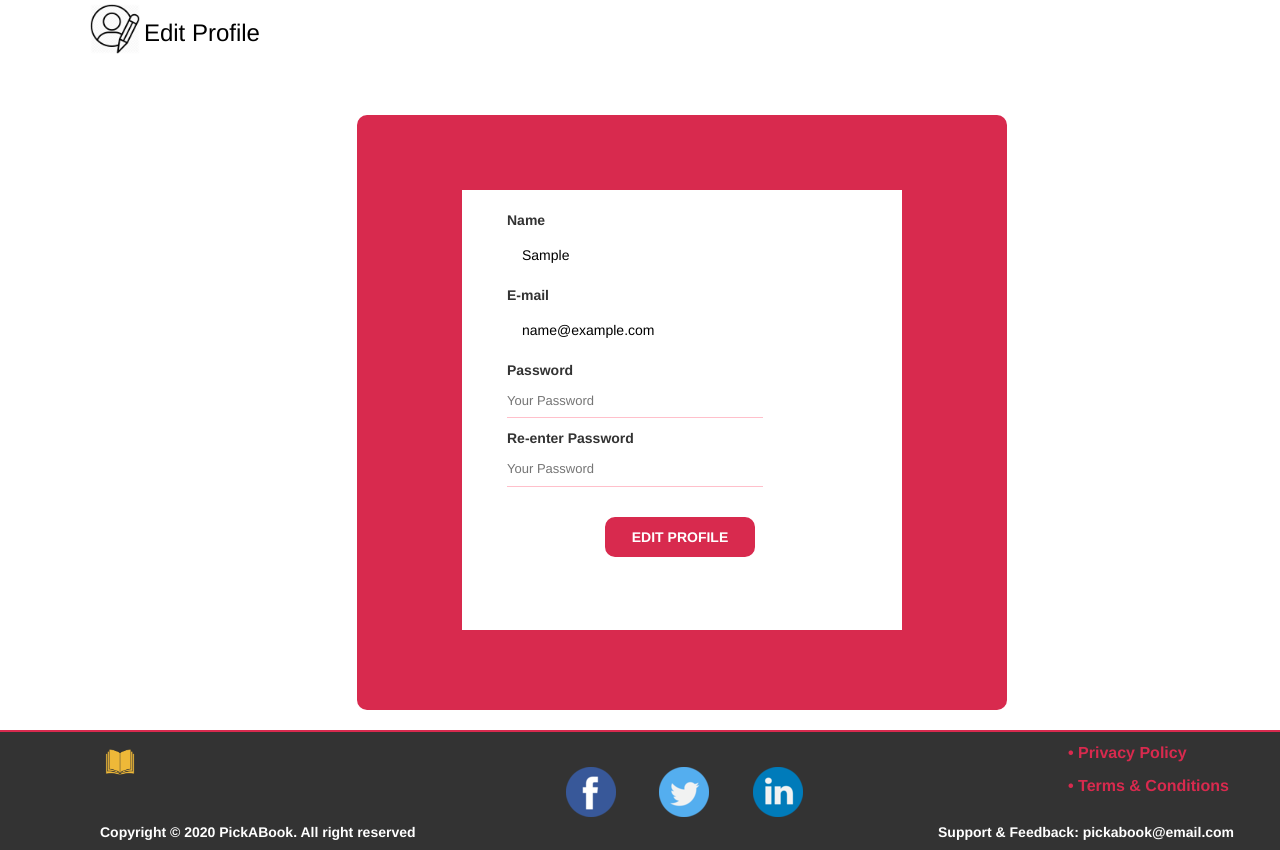
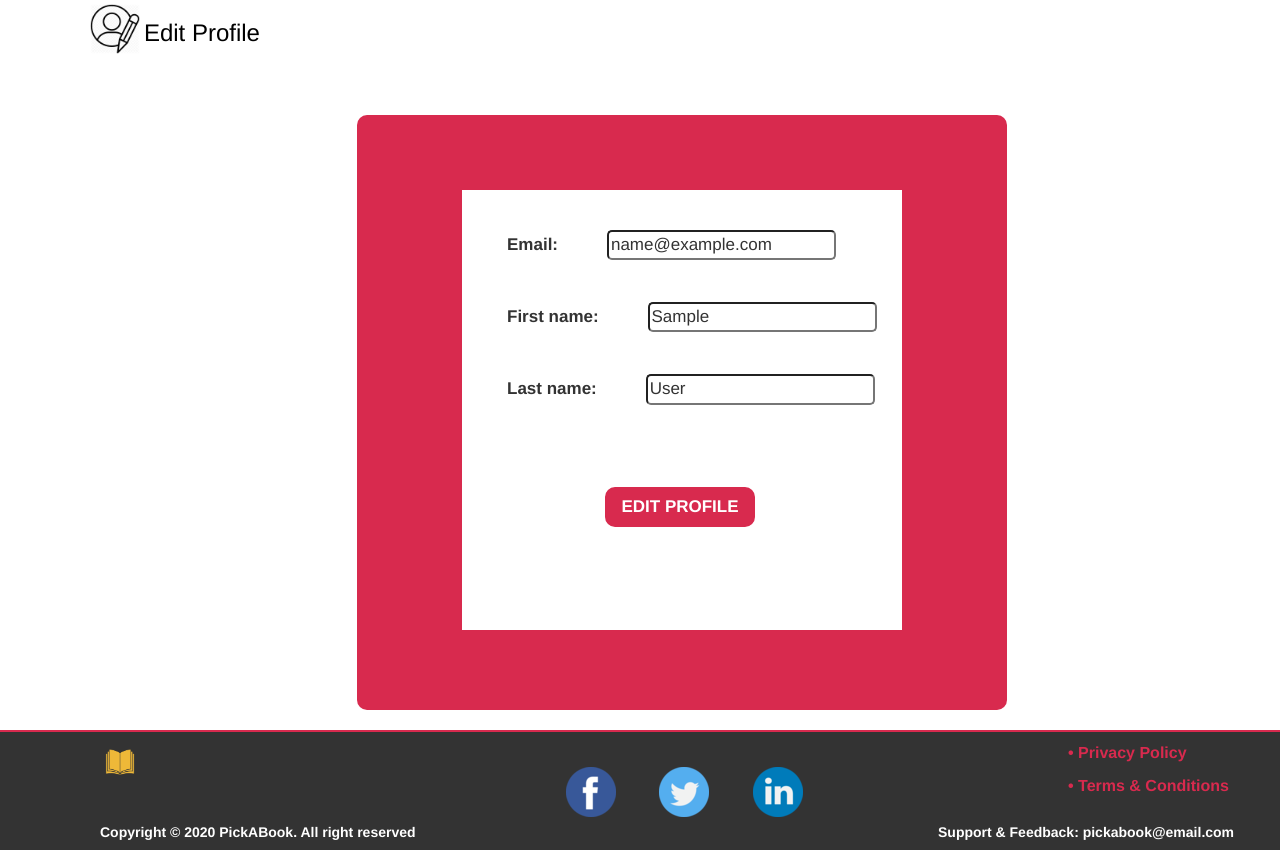
Before and after one commit to avinash-rao/final_PickABook, a Django app: page /profile/edit in a window 1280 px wide. Shown: the part 148-998 px from the top of the page. Run offline with Django 3.2, Linux system fonts and the light colour scheme; the visitor is signed in with stand-in values (Sample User, id 1); some libraries are stand-ins or nearby versions.

Commit message:
Edit page

```diff
--- a/static/css/Edit.css
+++ b/static/css/Edit.css
@@ -71,16 +71,16 @@
     background: #fff;
 }
 
-input[type=text], input[type=password]{
+/* input[type=text], input[type=password]{
   padding: 10px 15px;
   width: 20vw !important;
   display: inline-block;
   border: 0;
   outline: none;
   background: transparent;
-  /* border-bottom: 1px solid pink; */
+  border-bottom: 1px solid pink;
   color: black !important;
-}
+} */
 
 .btn-edit{
   font-weight: bold;
@@ -113,5 +113,22 @@ input[type=text], input[type=password]{
 
 .my-footer {
   position: relative;
+}
 
+/* form design */
+form p {
+  margin-top: 20px;
+  margin-bottom: 40px;
 }
+
+form p label {
+  margin-left: 45px;
+  font-size: 17px;
+}
+
+form p input {
+  margin-left: 45px;
+  background:#fff;
+  border-radius: 5px;
+  font-size: 17px;
+}
--- a/templates/userprofile/edit.html
+++ b/templates/userprofile/edit.html
@@ -19,30 +19,13 @@
 		<div class="profile-div">
 			<div class="profile-form">
 				<br>
-				<form class="" action="profile/change" method="post">
-						{% csrf_token %}
-						<input type="hidden" name="username" value="{{user}}">
-			<p>
-					<label for="name" style="margin-left: 45px"><b>Name</b></label><br>
-					<input type="text" placeholder="Your Name" name="firstname" style="margin-left: 45px" value="{{user.first_name}}" required pattern="^[a-zA-Z][a-zA-Z0-9-_\.]{1,20}$" title="User must contain some meaningfull name">
-			</p>
-			<p>
-					<label for="uname" style="margin-left: 45px"><b>E-mail</b></label><br>
-					<input type="text" placeholder="E-mail" name="mail" style="margin-left: 45px" value="{{user.email}}" required pattern="[a-z0-9._%+-]+@[a-z0-9.-]+\.[a-z]{2,4}$" title="youremail@email.com">
-			</p>
-			<p>
-					<label for="psw" style="margin-left: 45px"><b>Password</b></label><br>
-					<input type="password" placeholder="Your Password" name="password" style="margin-left: 45px" value="" required pattern="(?=.*\d)(?=.*[a-z])(?=.*[A-Z]).{8,}" title="Must contain at least one number and one uppercase and lowercase letter, and at least 8 or more characters">
-			</p>
-
-			<p>
-					<label for="psw" style="margin-left: 45px"><b>Re-enter Password</b></label><br>
-					<input type="password" placeholder="Your Password" name="password" style="margin-left: 45px" value="" required  pattern="(?=.*\d)(?=.*[a-z])(?=.*[A-Z]).{8,}" title="Must contain at least one number and one uppercase and lowercase letter, and at least 8 or more characters">
-			</p>
-			<br>
-			 <p >
-				 <input type="submit" value="EDIT PROFILE" class="btn-edit" style="margin-left: 143px"/>
-			</p>
+				<form class="" action="{% url 'edit' %}" method="post" autocomplete="off">
+					{% csrf_token %}
+					{{form.as_p}}
+					<br>
+					 <p >
+						 <input type="submit" value="EDIT PROFILE" class="btn-edit" style="margin-left: 143px"/>
+					</p>
 			</form>
 			</div>
 		</div>
--- a/templates/userprofile/userprofile.html
+++ b/templates/userprofile/userprofile.html
@@ -6,7 +6,7 @@
 
 {% block body %}
   <br>
-  <h2>Your Account</h2>
+  <h2>Welcome, {{ user.first_name }}</h2>
   <div class="action-list">
     <div class="action">
       <a href="#" class="action-head">Your orders</a>
--- /dev/null
+++ b/userprofile/forms.py
@@ -0,0 +1,33 @@
+from django.contrib.auth.models import User
+from django import forms
+from django.forms import ModelForm
+
+
+class UpdateProfile(forms.ModelForm):
+    # username = forms.CharField(required=True)
+
+    # id = forms.HiddenInput()
+    email = forms.EmailField(required=True, widget=forms.TextInput(attrs={'readonly':'readonly'}))
+    first_name = forms.CharField(required=True)
+    last_name = forms.CharField(required=True)
+
+    class Meta:
+        model = User
+        fields = ('email', 'first_name', 'last_name')
+
+    def clean_email(self):
+        # username = self.cleaned_data.get('username')
+        email = self.cleaned_data.get('email')
+
+        # if email and User.objects.filter(email=email).exclude(username=username).count():
+        #     raise forms.ValidationError('This email address is already in use. Please supply a different email address.')
+        return email
+
+    # def save(self, commit=True):
+    #     user = super(RegistrationForm, self).save(commit=False)
+    #     user.email = self.cleaned_data['email']
+    #
+    #     if commit:
+    #         user.save()
+    #
+    #     return user
--- a/userprofile/urls.py
+++ b/userprofile/urls.py
@@ -4,7 +4,7 @@ urlpatterns=[
 
 url('^$',views.myprofile, name='myprofile'),
 url('edit',views.edit, name="edit"),
-url('change',views.change),
+# url('change',views.change, name='change'),
 # url('myprofile/',views.myprofile, name='myprofile'),
 url('logout',views.logoutUser),
 ]
--- a/userprofile/views.py
+++ b/userprofile/views.py
@@ -1,9 +1,10 @@
-from django.shortcuts import render
+from django.shortcuts import render,redirect
 from django.http import HttpResponse,HttpResponseRedirect
 from django.contrib.auth.models import User
 from django.contrib.auth import authenticate,login,logout
 from django.contrib import messages
 from django.contrib.auth.decorators import login_required
+from . import forms
 
 # Create your views here.
 #deshboard page
@@ -16,30 +17,12 @@ def dashboard(request):
 #profile editing page
 @login_required(login_url="/login/")
 def edit(request):
-    # username=request.POST['username']
-    # print(username,"edit page")
-    # u = User.objects.get(username=username)
     user = request.user
-    res=render(request,'userprofile/edit.html',{'user':user})
-    return res
-
-
-#changing user data
-@login_required(login_url="/login/")
-def change(request):
-    if request.method=="POST":
-        username=request.POST['email']
-        firstname=request.POST['firstname']
-        mail=request.POST['mail']
-        new_password=request.POST['password']
-        if User.objects.filter(username=username).exists():
-           u = User.objects.get(username=username)
-           u.first_name=firstname
-           u.email=mail
-           u.set_password(new_password)
-           u.save()
-           messages.error(request, 'Profile updated Successfully')
-           return HttpResponseRedirect("/",{})
+    form = forms.UpdateProfile(request.POST or None, instance=user)
+    if form.is_valid():
+        form.save()
+        return redirect('myprofile')
+    return render(request, 'userprofile/edit.html', {'form': form})
 
 @login_required(login_url="/login/")
 def myprofile(request):
```
